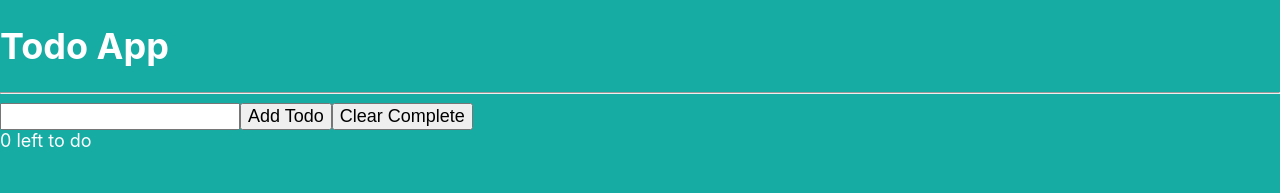
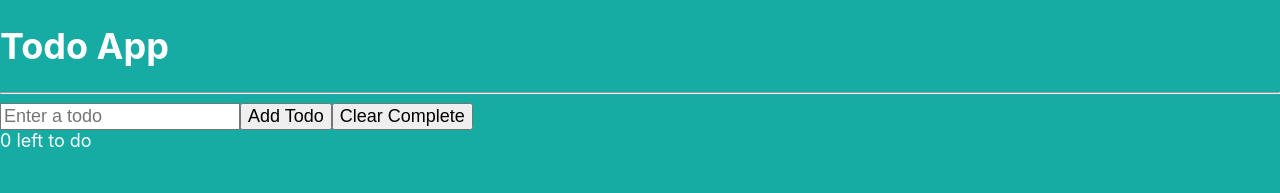
Before and after one commit to craggy1244/todo-app, a React (Create React App) app: page / in a window 1280 px wide. Shown: the top 193 px of the page. Built offline with nearby package versions, Linux system fonts and the light colour scheme.

Commit message:
feat: todo name placeholder
google search and bing inspired

```diff
--- a/src/components/App.js
+++ b/src/components/App.js
@@ -29,11 +29,19 @@ function App() {
     setTodos(newTodos);
   };
 
+  const onTodoNameFocus = (e) => {
+    e.target.placeholder = "";
+  };
+
+  const onTodoNameBlur = (e) => {
+    e.target.placeholder = "Enter a todo";
+  };
+
   return (
     <>
       <Header title={"Todo App"} />
       <TodoList todos={todos} toggleTodo={toggleTodo} />
-      <input ref={todoNameRef} type="text" />
+      <input ref={todoNameRef} type="text" placeholder="Enter a todo" onFocus={onTodoNameFocus} onBlur={onTodoNameBlur} />
       <button onClick={handleAddTodo}>Add Todo</button>
       <button onClick={clearComplete}>Clear Complete</button>
       <div className="left-todo">{todos.filter(todo => !todo.complete).length} left to do</div>
```
